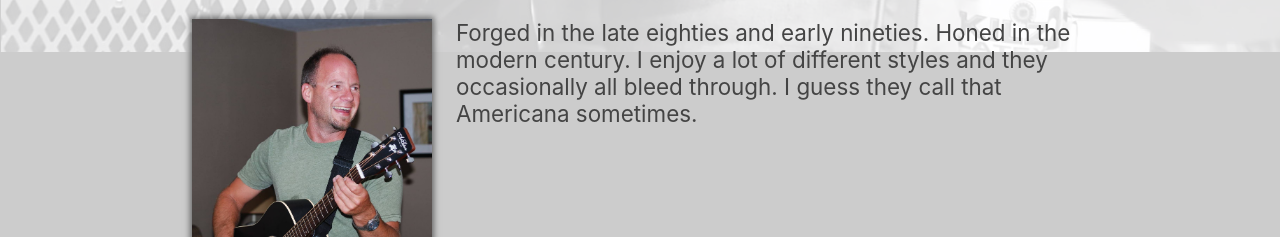
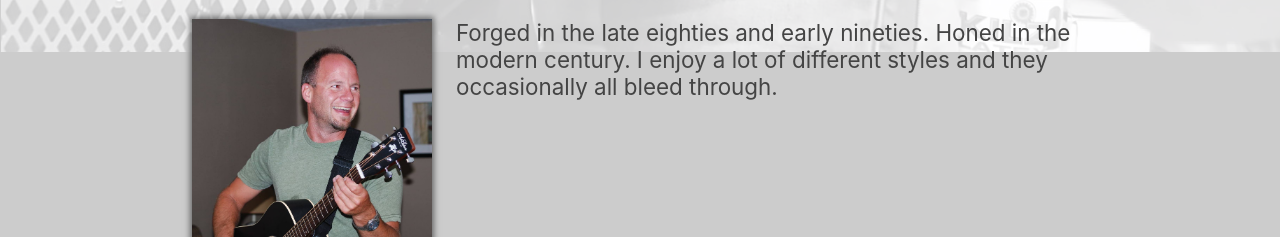
Before and after one commit to Jason-Abbott/jeremy-abbott-music, a website: page index.html in a window 1280 px wide. Shown: the part 563-800 px from the top of the page. Drawn offline with Linux system fonts and the light colour scheme.

Commit message:
Update index.html

```diff
--- a/index.html
+++ b/index.html
@@ -183,7 +183,7 @@
 
          <div id="summary">
             <img id="head-shot" src="./img/jeremy-smiling.jpg"/>
-            <p>Forged in the late eighties and early nineties. Honed in the modern century. I enjoy a lot of different styles and they occasionally all bleed through. I guess they call that Americana sometimes.</p>
+            <p>Forged in the late eighties and early nineties. Honed in the modern century. I enjoy a lot of different styles and they occasionally all bleed through.</p>
          </div>
 
          <div id="tag">
```
